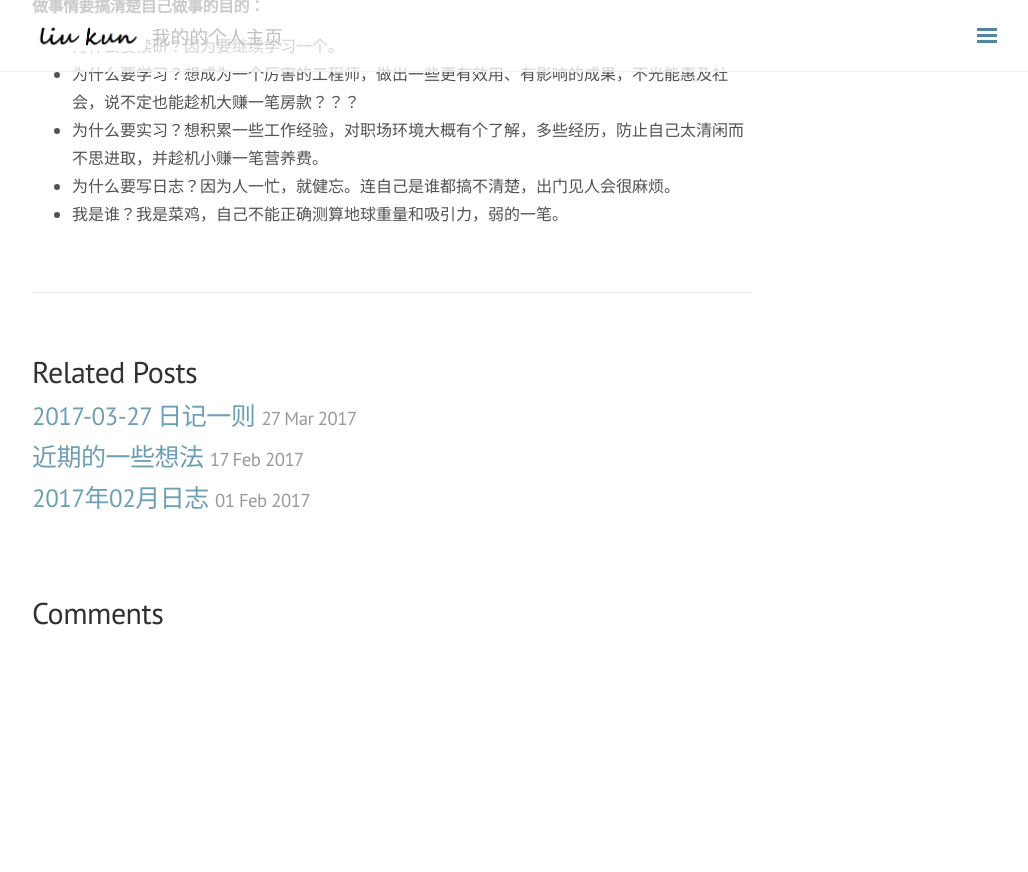
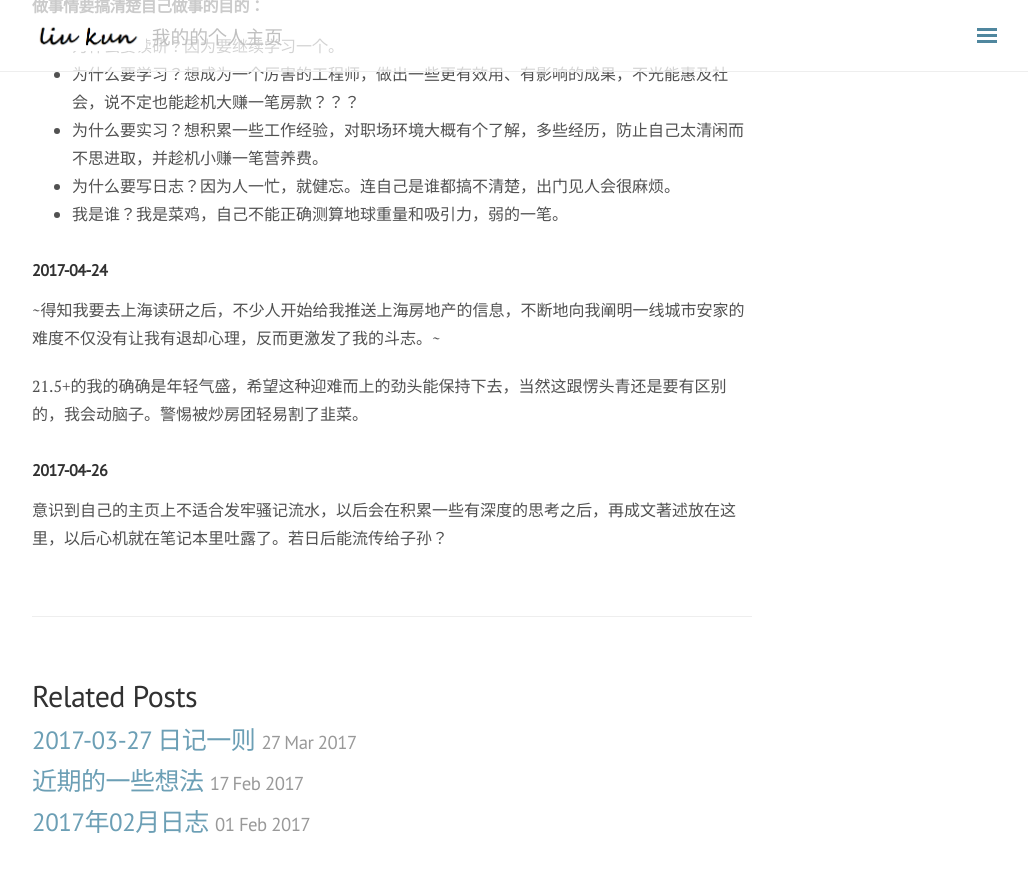
Before and after one commit to build2last/build2last.github.io, a Jekyll site: the page built from _posts/2017-04-17-四月，毕业前夕——好久没在这里写东西了.md, in a window 1280 px wide and 900 px high, scrolled down 1340 px. Shown: the top 872 px of the window, without its empty margins (248-1276 px from the left). Built offline with Jekyll 4.4.1, drawn with Linux system fonts in a browser that asks for light colours; nearby versions of some CDN libraries; comment, search, counter and statistics services are not loaded; before the commit the page ends 1982 px from its top, so only the background shows below that.

Commit message:
2017-04-26post

```diff
--- a/_posts/2017-04-17-四月，毕业前夕——好久没在这里写东西了.md
+++ b/_posts/2017-04-17-四月，毕业前夕——好久没在这里写东西了.md
@@ -41,3 +41,12 @@ tags: 日记
 * 为什么要实习？想积累一些工作经验，对职场环境大概有个了解，多些经历，防止自己太清闲而不思进取，并趁机小赚一笔营养费。
 * 为什么要写日志？因为人一忙，就健忘。连自己是谁都搞不清楚，出门见人会很麻烦。
 * 我是谁？我是菜鸡，自己不能正确测算地球重量和吸引力，弱的一笔。
+
+
+### 2017-04-24
+~得知我要去上海读研之后，不少人开始给我推送上海房地产的信息，不断地向我阐明一线城市安家的难度不仅没有让我有退却心理，反而更激发了我的斗志。~
+
+21.5+的我的确确是年轻气盛，希望这种迎难而上的劲头能保持下去，当然这跟愣头青还是要有区别的，我会动脑子。警惕被炒房团轻易割了韭菜。
+
+### 2017-04-26
+意识到自己的主页上不适合发牢骚记流水，以后会在积累一些有深度的思考之后，再成文著述放在这里，以后心机就在笔记本里吐露了。若日后能流传给子孙？
```
